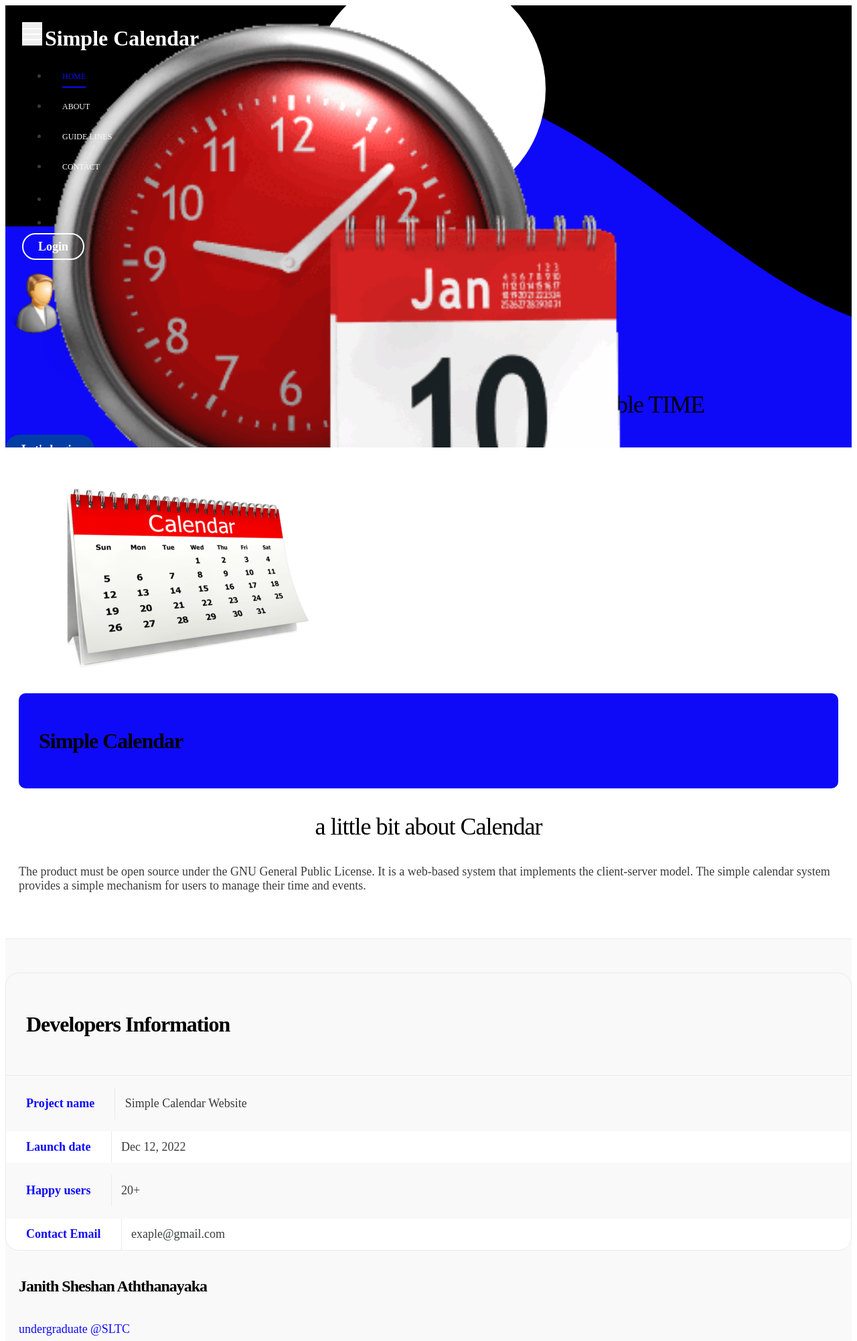
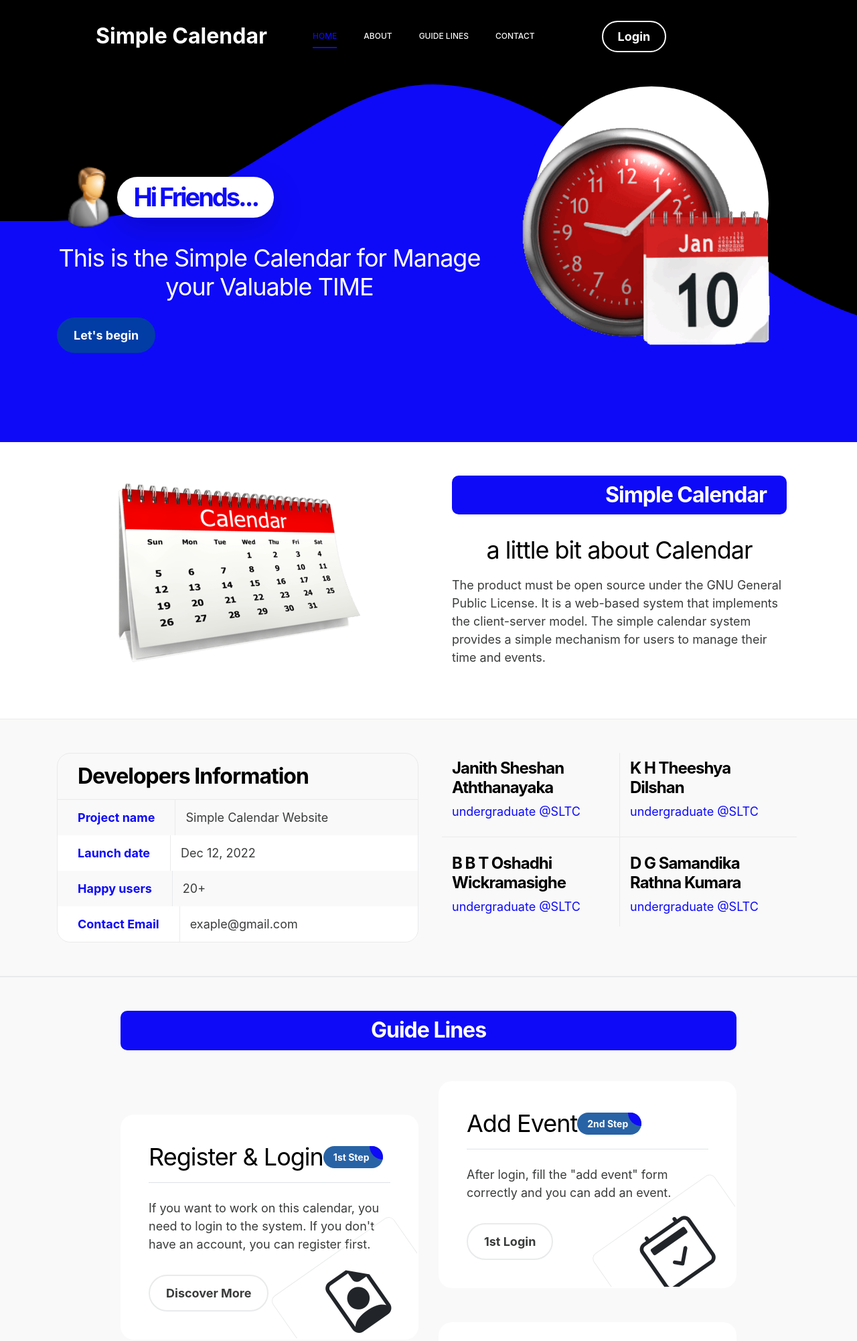
Before and after one commit to JanithShesh/simplecalendar, a PHP site: page / in a window 1280 px wide. Shown: the top 2002 px of the page at 67% size. Run offline with PHP 8.4, Linux system fonts and the light colour scheme.

Commit message:
Update index.php

```diff
--- a/index.php
+++ b/index.php
@@ -16,9 +16,9 @@
 
         <link href="https://fonts.googleapis.com/css2?family=DM+Sans:wght@400;500;700&display=swap" rel="stylesheet">
 
-        <link href="css/bootstrap.min.css" rel="stylesheet">
+        <link rel="stylesheet" href="https://cdn.jsdelivr.net/npm/bootstrap@4.0.0/dist/css/bootstrap.min.css" integrity="sha384-Gn5384xqQ1aoWXA+058RXPxPg6fy4IWvTNh0E263XmFcJlSAwiGgFAW/dAiS6JXm" crossorigin="anonymous">
 
-        <link href="css/bootstrap-icons.css" rel="stylesheet">
+        <link rel="stylesheet" href="https://cdn.jsdelivr.net/npm/bootstrap-icons@1.11.1/font/bootstrap-icons.css">
 
         <link href="css/magnific-popup.css" rel="stylesheet">
 
```
